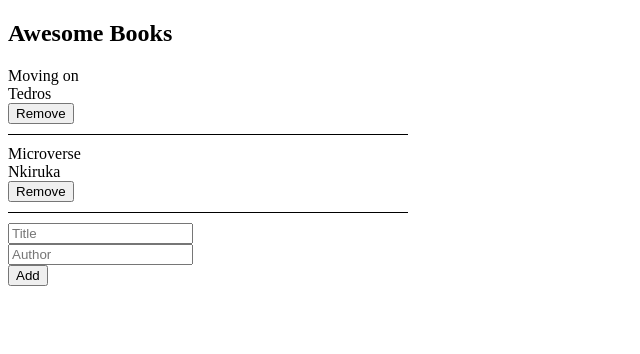
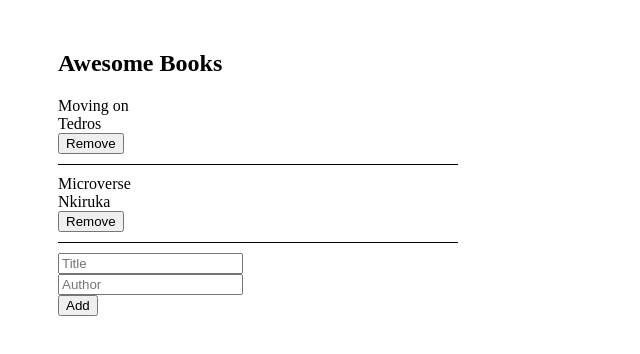
Before and after one commit to tta2yta/Awesome_Books, a plain HTML site: page index.html in a window 1280 px wide. Shown: the whole page, without its empty margins (0-640 px from the left). Drawn offline with Linux system fonts and the light colour scheme.

Commit message:
Modify functions list and addBook

```diff
--- a/css/main.css
+++ b/css/main.css
@@ -1,3 +1,6 @@
+.main{
+    margin:50px;
+}
 .book_list_main{
     margin-bottom: 10px;
 }
--- a/index.html
+++ b/index.html
@@ -8,13 +8,15 @@
     <link rel="stylesheet" type="text/css" media="screen" href="css/main.css" />
   </head>
   <body>
+      <div class="main">
     <h2>Awesome Books</h2>
-    <div id="main"></div>
+    <div id="container"></div>
     <form name="books" id="books" method="" action="">
       <input type="text" id="title" nane="title" placeholder="Title" /><br />
       <input type="text" id="author" nane="author" placeholder="Author" /><br />
       <input type="button" id="save" name="save" value="Add" />
     </form>
+</div>
 
     <script src="js/script.js"></script>
   </body>
--- a/js/script.js
+++ b/js/script.js
@@ -37,7 +37,7 @@ function list(bookArr) {
     create_element(element.title, element.author, index)
   });
 
-  document.getElementById("main").appendChild(book_list_main);
+  document.getElementById("container").appendChild(book_list_main);
 }
 
 const addBook = document .querySelector("#save").addEventListener("click", function () {
```
